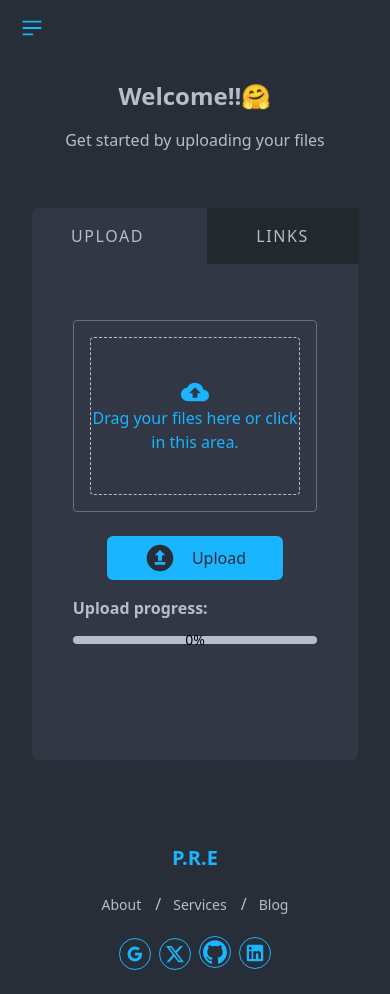
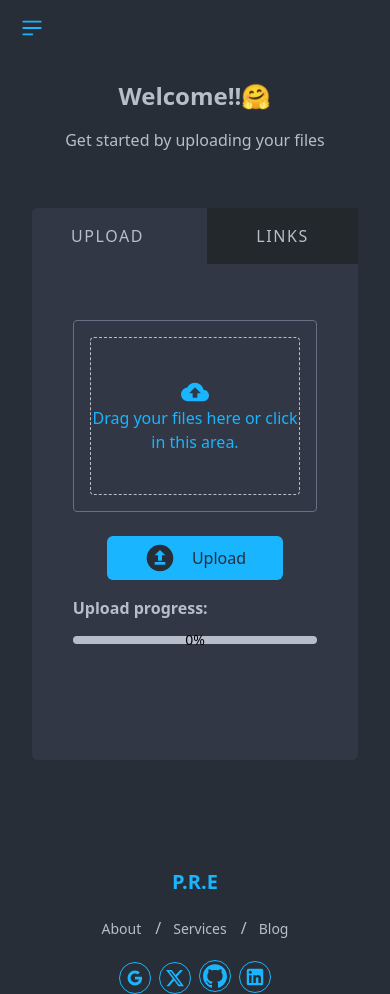
Before and after one commit to Paulhakeem/dropper, a Nuxt app: page /HomePage in a window 390 px wide. Before the commit the page ends 970 px from the top, so only its background shows below. Built offline with nearby package versions, Linux system fonts and the light colour scheme.

Commit message:
making some changes

```diff
--- a/assets/css/main.css
+++ b/assets/css/main.css
@@ -5,3 +5,8 @@
 body{
     background-color: #272e38;
 }
+ @media (max-width: 768px) {
+    #footer {
+        padding-top: 1.5em;
+    }
+  }
--- a/pages/HomePage.vue
+++ b/pages/HomePage.vue
@@ -35,6 +35,9 @@
 </template>
 
 <script setup>
+// definePageMeta({
+//   middleware: ["auth"]
+// })
 useHead({
   titleTemplate: "upload your files",
 });
```
